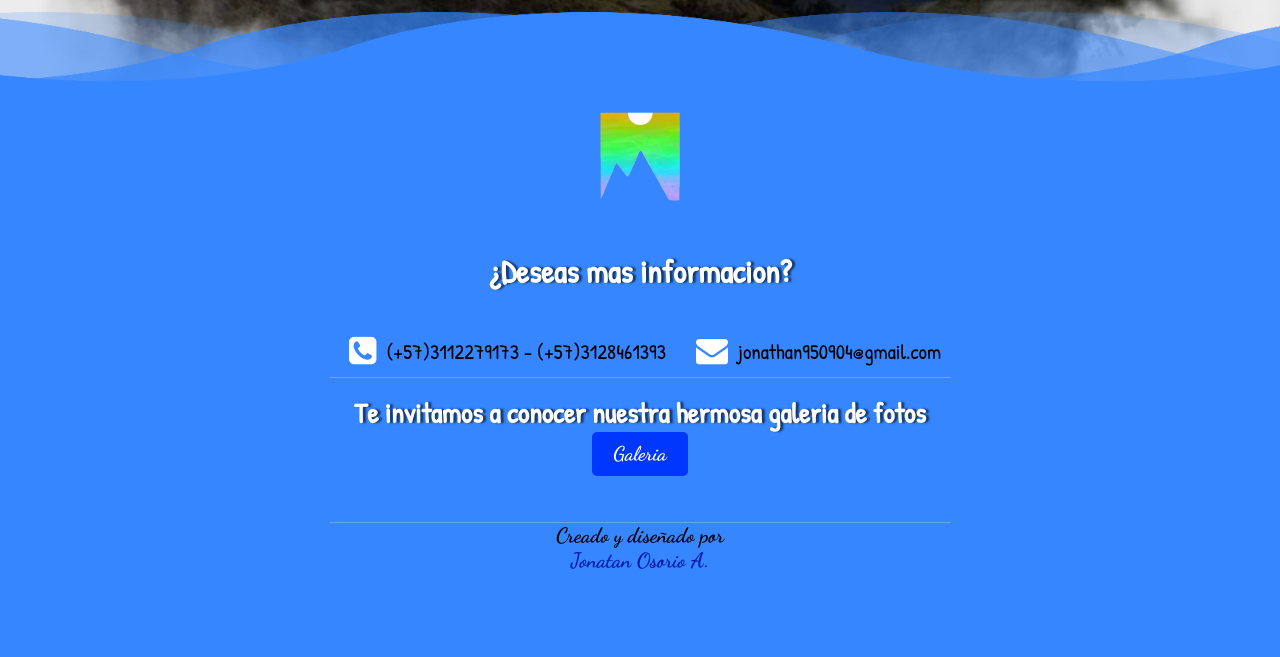
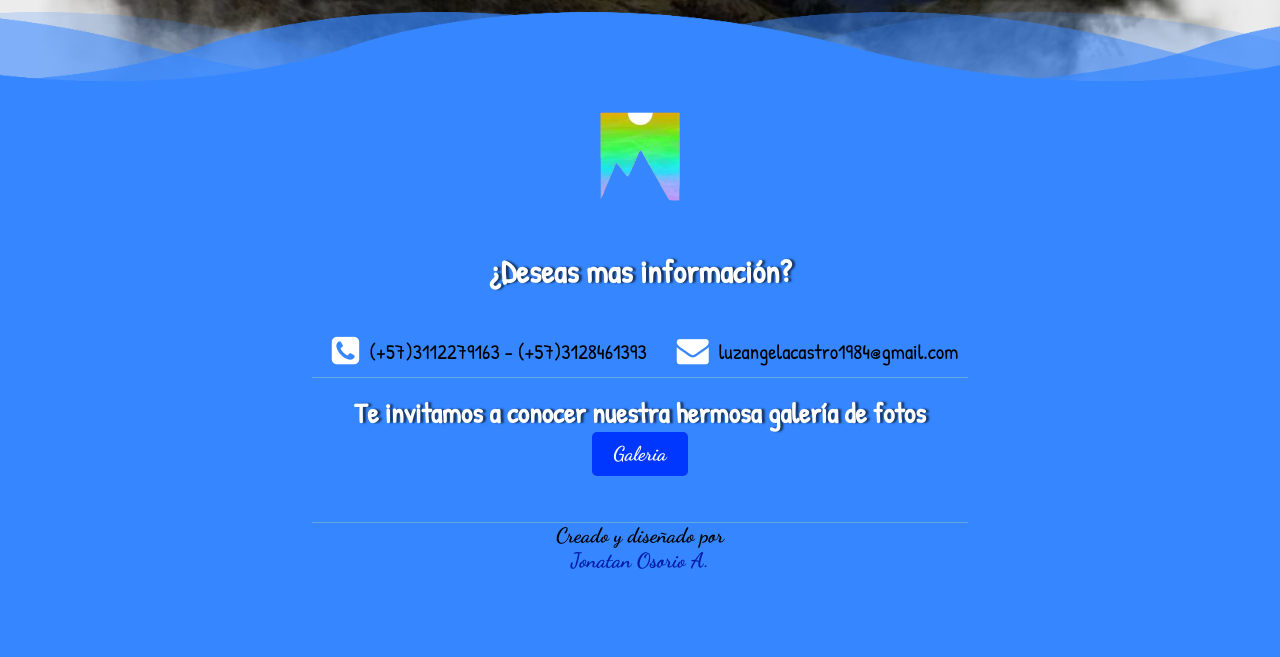
Before and after one commit to jonatanoa/Mirador-del-Samana, a PHP site: page / in a window 1280 px wide. Shown: the part 4040-4697 px from the top of the page. Run offline with PHP 8.4, Linux system fonts and the light colour scheme.

Commit message:
corrección wtp

```diff
--- a/css/style.css
+++ b/css/style.css
@@ -46,7 +46,6 @@
 .header {
 height: 40em;
 display: grid;
-grid-template-rows:repeat(auto-fit, minmax(4rem, 1fr));
 background-image: linear-gradient(to left top, rgba(0, 0, 0, 0.1), rgba(112, 40, 40, 0.3)), url(../images/10.jpg);
 background-size: cover;
 min-width: 40rem;
@@ -64,6 +63,7 @@
 
 .heading-primary {
 display: grid;
+grid-template-rows: repeat(auto-fill, minmax(7rem, 1fr));
 text-align: center;
 align-items: center;
 row-gap: 2rem; }
--- a/index.html
+++ b/index.html
@@ -32,14 +32,14 @@
             <li class="list"><a class="link" href="#about"><ion-icon name="newspaper-outline"></ion-icon>
                 ¿Quienes somos?</a></li>
             <li class="list"><a class="link" href="#ubicacion"><ion-icon name="map-outline"></ion-icon>
-                Nuesta ubicación</a></li>
+                Nuestra ubicación</a></li>
             <li class="list"><a class="link" href="#reseña"><ion-icon name="chatbox-ellipses-outline"></ion-icon>
                 Reseñas</a></li>
             <li class="list"><a class="link" href="#contacto"><ion-icon name="call-outline"></ion-icon>
                 Contactos</a></li>
         </div>
     </section>
-    <section id="inicio" class="header"> <!--header-->
+    <header id="inicio" class="header"> <!--header-->
         <div class="heading-primary">
             <div class="heading-imgBx">
                 <img src="images/logo.png" class="header-logo">
@@ -52,7 +52,8 @@
             </h2>
         </div>
         <!--waves-->
-    </section>
+    </header>
+    <main>
         <section id="about" class="description"> <!--description-->
             <h2 class="description-title">Un poco de nosotros...</h2>
             <div class="description-descriptionbx bx">
@@ -190,7 +191,7 @@
                         </li>
 
                         <li class="icon-ul__li">
-                        <a href="https://wa.me/573112279173?text=Saludos%F0%9F%98%8C" target="_blank">
+                            <a href="https://api.whatsapp.com/send?phone=573112279163&text=Saludos" target="_blank">
                                 <span class="icon-ul__li--span"></span>
                                 <span class="icon-ul__li--span"></span>
                                 <span class="icon-ul__li--span"></span>
@@ -220,23 +221,23 @@
                         <img class="footer-bx-content-imgBx-img" src="images/logo.png">
                     </div>
                     <div class="footer-bx-content-bx">
-                    <h3 class="footer-bx-content-bx-title">¿Deseas mas informacion?</h3>
+                        <h3 class="footer-bx-content-bx-title">¿Deseas mas información?</h3>
                         <div class="footer-bx-content-bx-contactBx">
                             <div class="footer-bx-content-bx-contactBx-contacts">
                                 <ul class="footer-bx-content-bx-contactBx-contacts-icon">
                                     <i class="fa fa-phone-square" aria-hidden="true"></i>
                                 </ul>
-                            <p class="footer-bx-content-bx-contactBx-contacts-p">(+57)3112279173 - (+57)3128461393</p>
+                                <p class="footer-bx-content-bx-contactBx-contacts-p">(+57)3112279163 - (+57)3128461393</p>
                             </div>
                             <div class="footer-bx-content-bx-contactBx-contacts">
                                 <ul class="footer-bx-content-bx-contactBx-contacts-icon">
                                     <i class="fa fa-envelope" aria-hidden="true"></i>
                                 </ul>
-                            <p class="footer-bx-content-bx-contactBx-contacts-p">jonathan950904@gmail.com</p>
+                                <p class="footer-bx-content-bx-contactBx-contacts-p">luzangelacastro1984@gmail.com</p>
                             </div>
                         </div>
                         <div class="btn-gallery">
-                        <h3 class="btn-title"> Te invitamos a conocer nuestra hermosa galeria de fotos<h3>
+                            <h3 class="btn-title"> Te invitamos a conocer nuestra hermosa galería de fotos<h3>
                             <div class="btnBx">
                                 <a href="./gallery.html" class="btn3">Galeria</a>
                             </div>
@@ -255,6 +256,7 @@
             </div>
 
         </section>
+    </main>
 
     <script type="module" src="https://unpkg.com/ionicons@5.5.2/dist/ionicons/ionicons.esm.js"></script>
     <script nomodule src="https://unpkg.com/ionicons@5.5.2/dist/ionicons/ionicons.js"></script>
```
Also changed, not shown: gallery.html (+4 -4 lines). Lines whose indentation alone changed are shown as unchanged.
